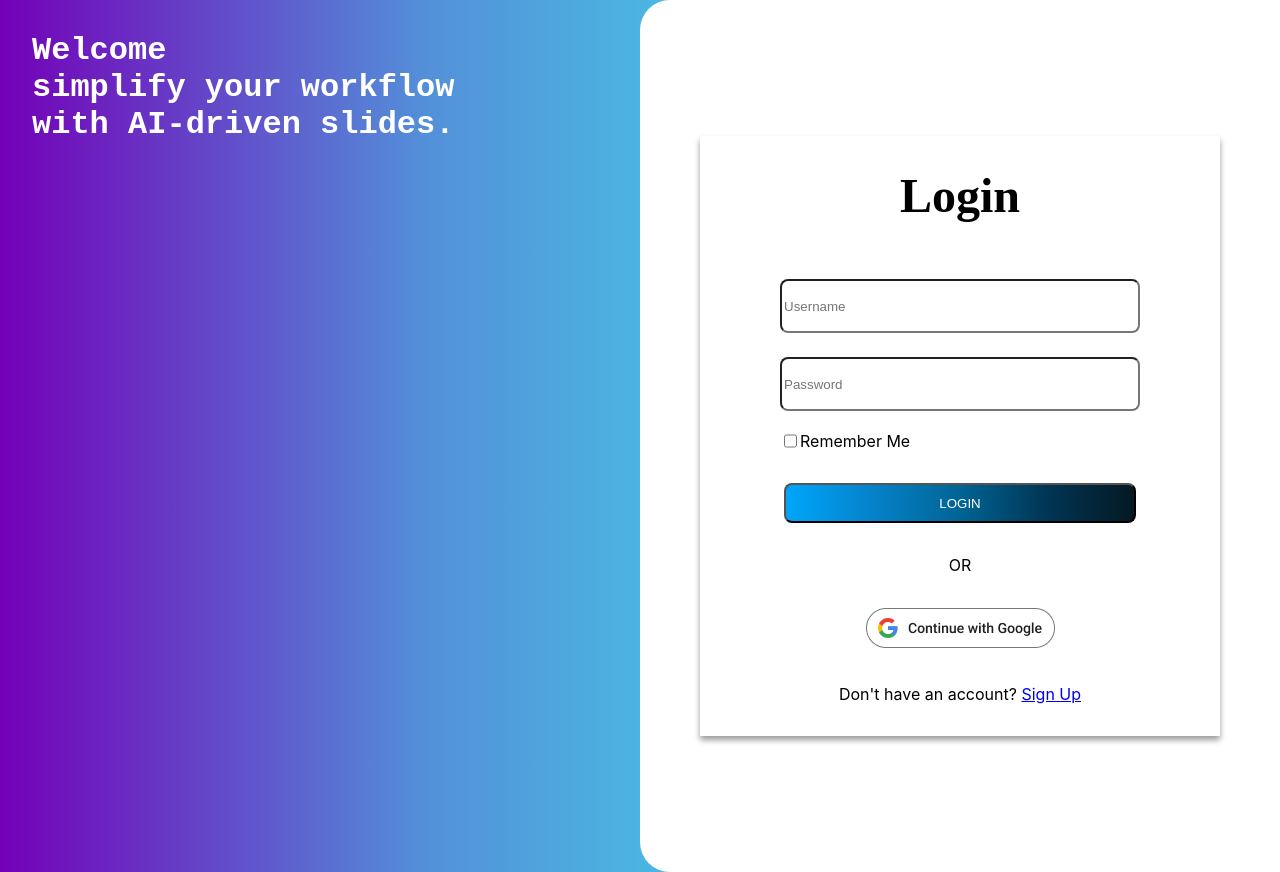
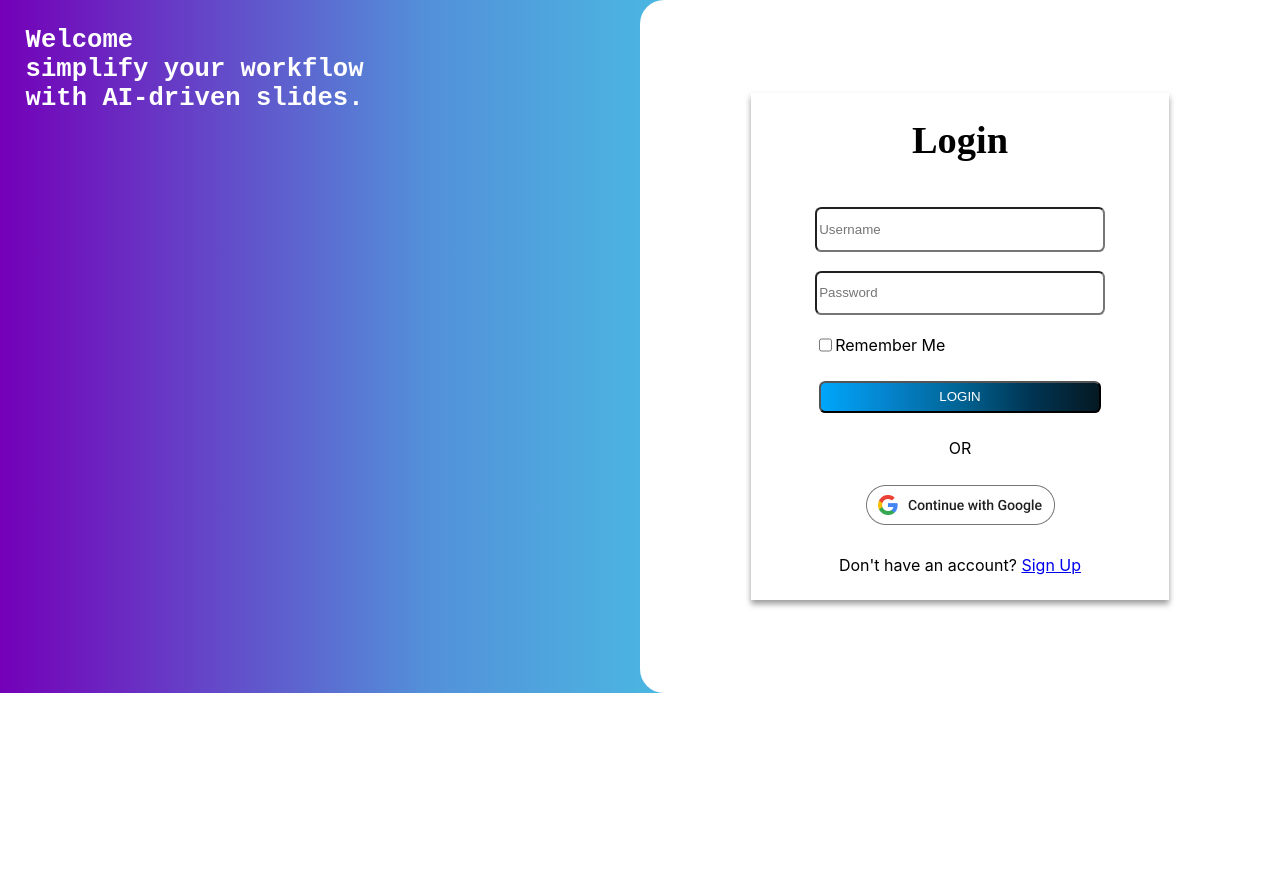
Before and after one commit to nngeek195/Presentation-Generator, a React (Create React App) app: page /login in a window 1280 px wide. After the commit the page ends 800 px from the top, so only its background shows below. Built offline with nearby package versions, Linux system fonts and the light colour scheme; what webfontloader would draw is missing.

Commit message:
Size Update

```diff
--- a/src/Components/Home/Home.css
+++ b/src/Components/Home/Home.css
@@ -6,25 +6,25 @@ home_back{
     background: linear-gradient(90deg,#00a6fb,#0582ca,#006494,#003554,#051923);
     -webkit-text-fill-color: transparent;
     -webkit-background-clip: text;
-    font-size: 5rem;
-    margin-top: 15rem;
+    font-size: 4rem;
+    margin-top: 12rem;
     margin-bottom: 0;
 }
 
 .home_mainTopic span {
-    font-size: 1.5rem;
-    margin-top: 1rem;
+    font-size: 1.2rem;
+    margin-top: 0.8rem;
     font-family: 'Segoe UI', Tahoma, Geneva, Verdana, sans-serif;
 }
 
 .generate {
-    margin-top: 5rem;
+    margin-top: 4rem;
 }
 
 .generate button{
-    font-size: 3rem;
-    padding: 0.75rem 1.5rem;
-    border-radius: 25px;
+    font-size: 2.4rem;
+    padding: 0.6rem 1.2rem;
+    border-radius: 20px;
     background: linear-gradient(90deg,#00a6fb,#0582ca,#006494,#003554,#051923);
     color: white;
 }
--- a/src/Components/Introduction/Introduction.css
+++ b/src/Components/Introduction/Introduction.css
@@ -9,15 +9,15 @@
 }
 
 .intro_sign{
-    margin-right: 1rem;
-    height: 3rem;
-    width: 7rem;
-    border-radius: 20px;
-    font-size: 1rem;
+    margin-right: 0.8rem;
+    height: 2.4rem;
+    width: 5.6rem;
+    border-radius: 16px;
+    font-size: 0.8rem;
     border-color: #6930c3;
     font-weight: bold;
     background-color: white;
-    margin-top: 2rem;
+    margin-top: 1.6rem;
 }
 
 .intro_sign:hover{
@@ -27,15 +27,15 @@
 }
 
 .intro_login{
-    margin-right: 2rem;
-    width: 7rem;
-    height: 3rem;
-    border-radius: 20px;
-    font-size: 1rem;
+    margin-right: 1.6rem;
+    width: 5.6rem;
+    height: 2.4rem;
+    border-radius: 16px;
+    font-size: 0.8rem;
     border-color: #6930c3;
     font-weight: bold;
     background-color: white;
-    margin-top: 2rem;
+    margin-top: 1.6rem;
 }
 
 .intro_login:hover{
@@ -45,20 +45,21 @@
 }
 
 .intro_heading{
-    font-size: 4rem;
+    font-size: 3.2rem;
     font-family: "Bungee Spice", sans-serif;
-    margin-top: 12rem;
+    margin-top: 9.6rem;
+    color: #051923;
 }
 
 .intro_subheading{
-    font-size: 1.5rem;
+    font-size: 1.2rem;
     font-family: "Oswald", sans-serif;
     color: #4A4A4A;
 }
 
 .start_button button{
-    height: 6rem;
-    width: 15rem;
-    border-radius: 40px;
-    font-size: 2rem;
+    height: 4.8rem;
+    width: 12rem;
+    border-radius: 32px;
+    font-size: 1.6rem;
 }
--- a/src/Components/LogIn/LogIn.css
+++ b/src/Components/LogIn/LogIn.css
@@ -7,68 +7,68 @@
     justify-content: center;
     align-items: center;
     width: 50%;
-    border-top-left-radius: 30px;
-    border-bottom-left-radius: 30px;
+    border-top-left-radius: 24px;
+    border-bottom-left-radius: 24px;
     background-color: white;
 }
 
 .login_container{
-    margin-top: 8.5rem;
-    margin-bottom: 8.5rem;
+    margin-top: 5.8rem;
+    margin-bottom: 5.8rem;
     box-shadow: 0 4px 6px rgba(0, 0, 0, 0.4);
 }
 
 .login_container_topic{
-    margin-bottom: 2rem;
-    margin-top: 2rem;
+    margin-bottom: 1.6rem;
+    margin-top: 1.6rem;
 }
 
 .login_container_topic span{
-    font-size: 3rem;
+    font-size: 2.4rem;
     font-family: 'Poppins', Cabin;
     font-weight: bold;
 }
 
 .login_input{
-    width: 22rem;
-    height: 3rem;
-    margin-left: 5rem;
-    margin-right: 5rem;
-    margin-top: 1.5rem;
-    border-radius: 8px;
+    width: 17.6rem;
+    height: 2.4rem;
+    margin-left: 4rem;
+    margin-right: 4rem;
+    margin-top: 1.2rem;
+    border-radius: 6.4px;
 }
 
 .login_checkbox{
     justify-content: left;
     display: flex;
-    margin-left: 5rem;
+    margin-left: 4rem;
 }
 
 .login{
-    margin-top: 2rem;
+    margin-top: 1.6rem;
 }
 
 .login button{
-    height: 2.5rem;
-    width: 22rem;
-    border-radius: 8px;
+    height: 2rem;
+    width: 17.6rem;
+    border-radius: 6.4px;
     background: linear-gradient(90deg,#00a6fb,#0582ca,#006494,#003554,#051923);
     color: white;
 }
 
 .login_or{
-    margin-top: 2rem;
-    margin-bottom: 2rem;
+    margin-top: 1.6rem;
+    margin-bottom: 1.6rem;
 }
 
 .login_g button{
     border: none;
     background: white;
-    margin-bottom: 2rem;
+    margin-bottom: 1.6rem;
 }
 
 .have_account{
-    margin-bottom: 2rem;
+    margin-bottom: 1.6rem;
 }
 
 .login_first_grid{
@@ -80,8 +80,8 @@
 
 .login_tagline{
     font-family: "Source Code Pro", monospace;
-    font-size: 2rem;
+    font-size: 1.6rem;
     font-weight: bold;
-    margin-top: 2rem;
-    margin-left: 2rem;
+    margin-top: 1.6rem;
+    margin-left: 1.6rem;
 }
--- a/src/Components/Signup/SignUp.css
+++ b/src/Components/Signup/SignUp.css
@@ -7,62 +7,62 @@
     justify-content: center;
     align-items: center;
     width: 50%;
-    border-top-right-radius: 30px;
-    border-bottom-right-radius: 30px;
+    border-top-right-radius: 24px;
+    border-bottom-right-radius: 24px;
     background-color: white;
 }
 
 .signup_container{
-    margin-top: 9.51rem;
-    margin-bottom: 9.6rem;
+    margin-top: 7.1rem;
+    margin-bottom: 7.1rem;
     box-shadow: 0 4px 6px rgba(0, 0, 0, 0.4);
 }
 
 .signup_container_topic{
-    margin-bottom: 2rem;
-    margin-top: 2rem;
+    margin-bottom: 1.6rem;
+    margin-top: 1.6rem;
 }
 
 .signup_container_topic span{
-    font-size: 3rem;
+    font-size: 2.4rem;
     font-family: 'Poppins', Cabin;
     font-weight: bold;
 }
 
 .signup_input{
-    width: 22rem;
-    height: 3rem;
-    margin-left: 5rem;
-    margin-right: 5rem;
-    margin-top: 1.5rem;
-    border-radius: 8px;
+    width: 17.6rem;
+    height: 2.4rem;
+    margin-left: 4rem;
+    margin-right: 4rem;
+    margin-top: 1.2rem;
+    border-radius: 6.4px;
 }
 
 .signup{
-    margin-top: 2rem;
+    margin-top: 1.6rem;
 }
 
 .signup button{
-    height: 2.5rem;
-    width: 22rem;
-    border-radius: 8px;
+    height: 2rem;
+    width: 17.6rem;
+    border-radius: 6.4px;
     background: linear-gradient(90deg,#00a6fb,#0582ca,#006494,#003554,#051923);
     color: white;
 }
 
 .signup_or{
-    margin-top: 2rem;
-    margin-bottom: 2rem;
+    margin-top: 1.6rem;
+    margin-bottom: 1.6rem;
 }
 
 .signup_g button{
     border: none;
     background: white;
-    margin-bottom: 2rem;
+    margin-bottom: 1.6rem;
 }
 
 .havent_account{
-    margin-bottom: 2rem;
+    margin-bottom: 1.6rem;
 }
 
 .signup_second_grid{
@@ -74,8 +74,8 @@
 
 .signup_tagline{
     font-family: "Source Code Pro", monospace;
-    font-size: 2rem;
+    font-size: 1.6rem;
     font-weight: bold;
-    margin-top: 2rem;
-    margin-left: 2rem;
+    margin-top: 1.6rem;
+    margin-left: 1.6rem;
 }
--- a/src/index.css
+++ b/src/index.css
@@ -11,3 +11,7 @@ code {
   font-family: source-code-pro, Menlo, Monaco, Consolas, 'Courier New',
     monospace;
 }
+
+/* html{
+  font-size: 80%;
+} */
```
